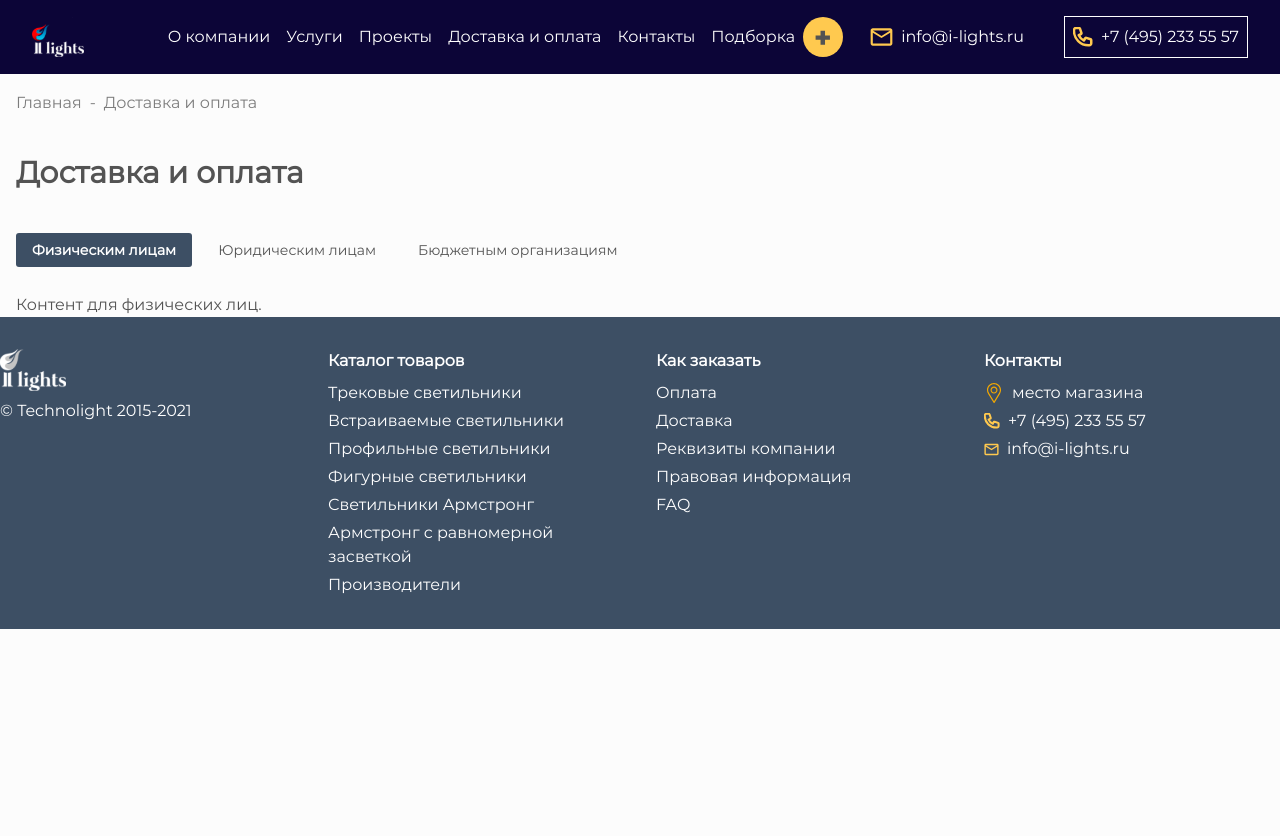
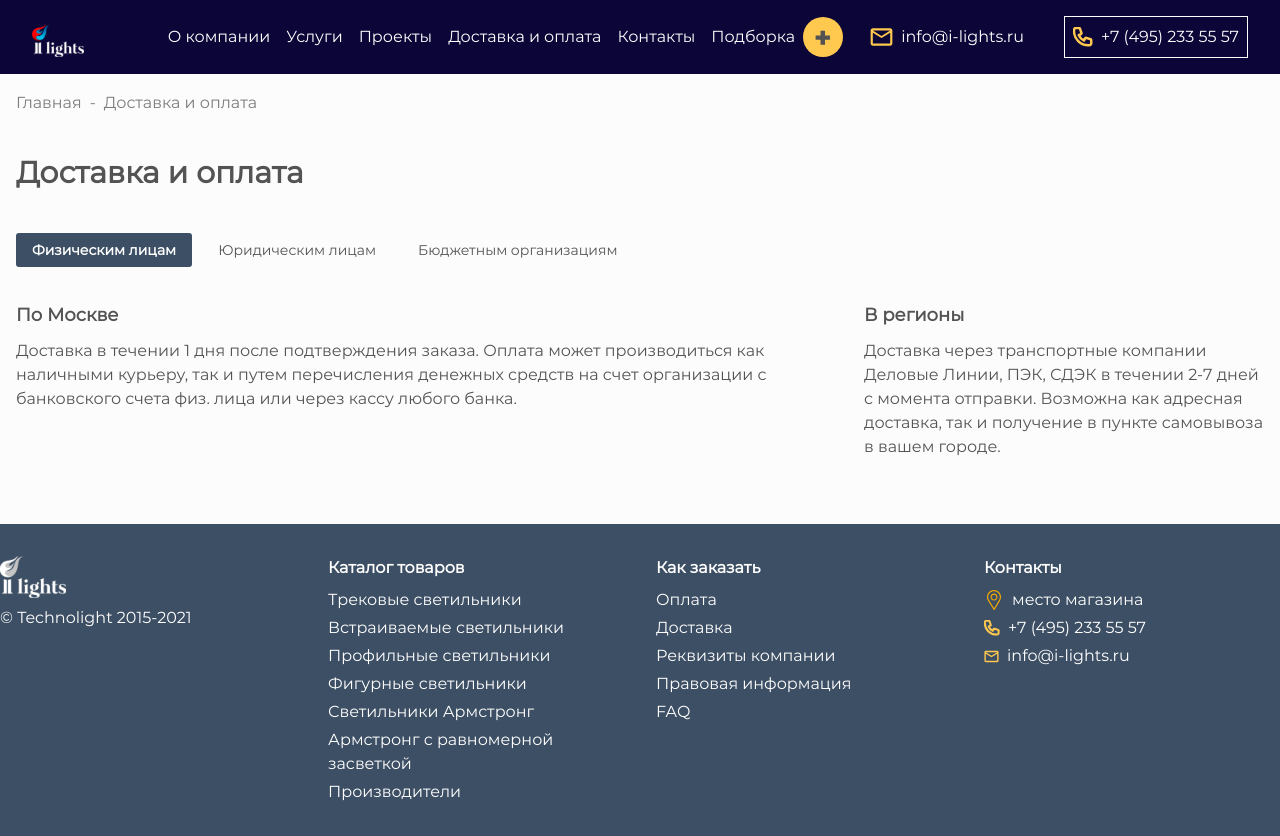
Before and after one commit to 89811421793/lamps, a Next.js app: page /delivery in a window 1280 px wide. Before the commit the page ends 800 px from the top, so only its background shows below. Built offline with nearby package versions, Linux system fonts and the light colour scheme.

Commit message:
немного отступов для левого и правого блоков

```diff
--- a/src/app/delivery/page.tsx
+++ b/src/app/delivery/page.tsx
@@ -60,9 +60,32 @@ const Delivery = () => {
           ))}
         </ul>
 
-        {/* Здесь можно добавить контент для выбранного таба */}
-        <div>
-          {selectedTab === "Физическим лицам" && <p>Контент для физических лиц.</p>}
+        {/* Контент для выбранного таба */}
+        <div className="flex mb-[65px]">
+          {selectedTab === "Физическим лицам" && (
+            <>
+              <div>
+                <SectionTitle
+                  subtitle="По Москве"
+                  showIndicator={false}
+                  className="font-montserrat text-[18px] font-bold leading-[40px] mb-[10px]"
+                />
+                <p className="text-[16px] text-darkgrey max-w-[90%]">
+                  Доставка в течении 1 дня после подтверждения заказа. Оплата может производиться как наличными курьеру, так и путем перечисления денежных средств на счет организации с банковского счета физ. лица или через кассу любого банка.
+                </p>
+              </div>
+              <div className="max-w-[400px]">
+                <SectionTitle
+                  subtitle="В регионы"
+                  showIndicator={false}
+                  className="font-montserrat text-[18px] font-bold leading-[40px] mb-[10px]"
+                />
+                <p className="text-[16px] text-darkgrey">
+                  Доставка через транспортные компании Деловые Линии, ПЭК, СДЭК в течении 2-7 дней с момента отправки. Возможна как адресная доставка, так и получение в пункте самовывоза в вашем городе.
+                </p>
+              </div>
+            </>
+          )}
           {selectedTab === "Юридическим лицам" && <p>Контент для юридических лиц.</p>}
           {selectedTab === "Бюджетным организациям" && <p>Контент для бюджетных организаций.</p>}
         </div>
```
